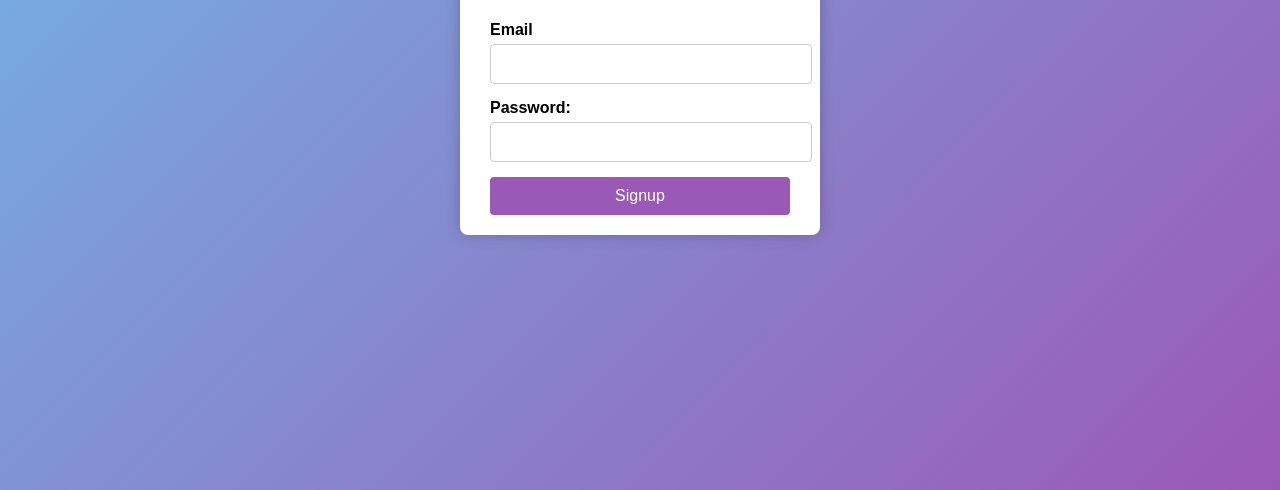
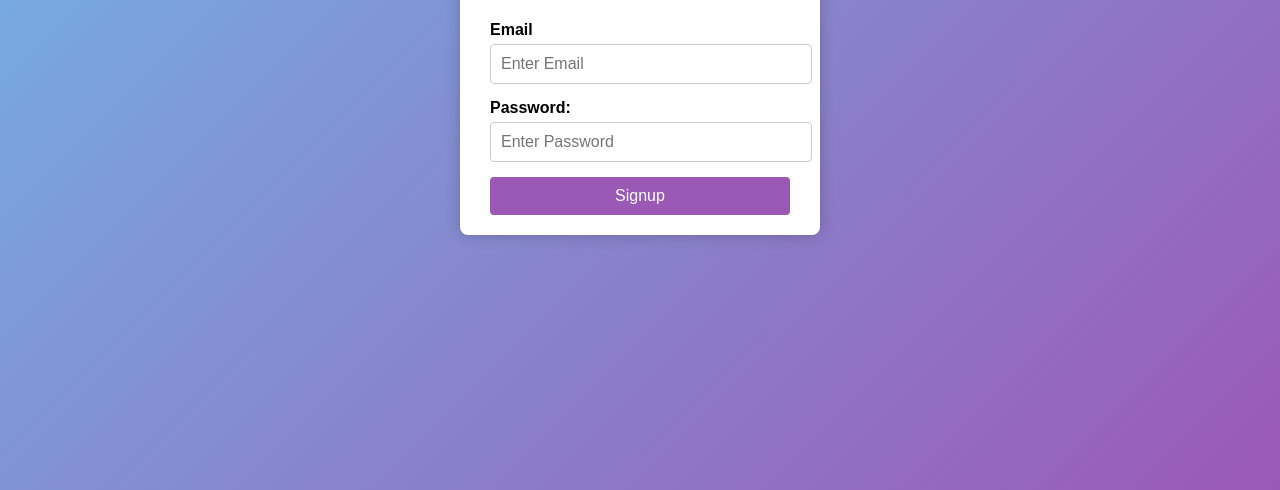
Before and after one commit to ankitnarang-ai/Automated-Time-Table-MERN, a plain HTML site: page Frontend/signup.html in a window 1280 px wide. Shown: the part 310-800 px from the top of the page. Drawn offline with Linux system fonts and the light colour scheme.

Commit message:
Update signup.html

```diff
--- a/Frontend/signup.html
+++ b/Frontend/signup.html
@@ -74,11 +74,11 @@ button:hover {
     <h2>Signup</h2>
     <div>
         <label for="newUserId">Email</label>
-        <input type="text" id="newUserId">
+        <input type="text" placeholder="Enter Email" id="newUserId">
     </div>
     <div>
         <label for="newPassword">Password:</label>
-        <input type="password" id="newPassword">
+        <input type="password" placeholder="Enter Password" id="newPassword">
     </div>
     <button onclick="registerUser()">Signup</button>
 </div>
```
